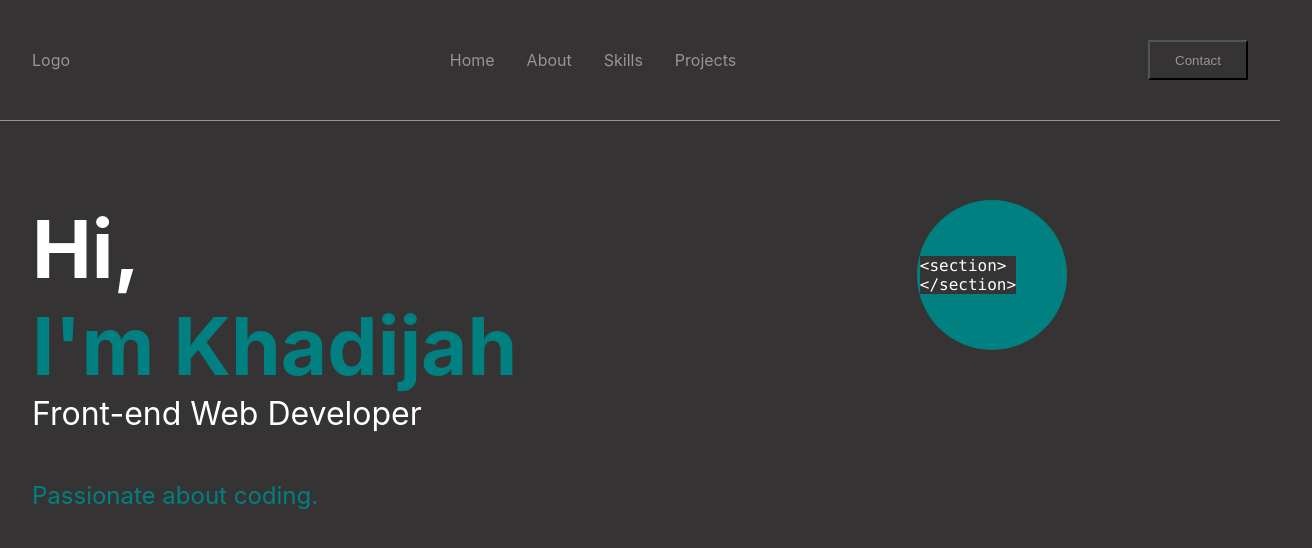
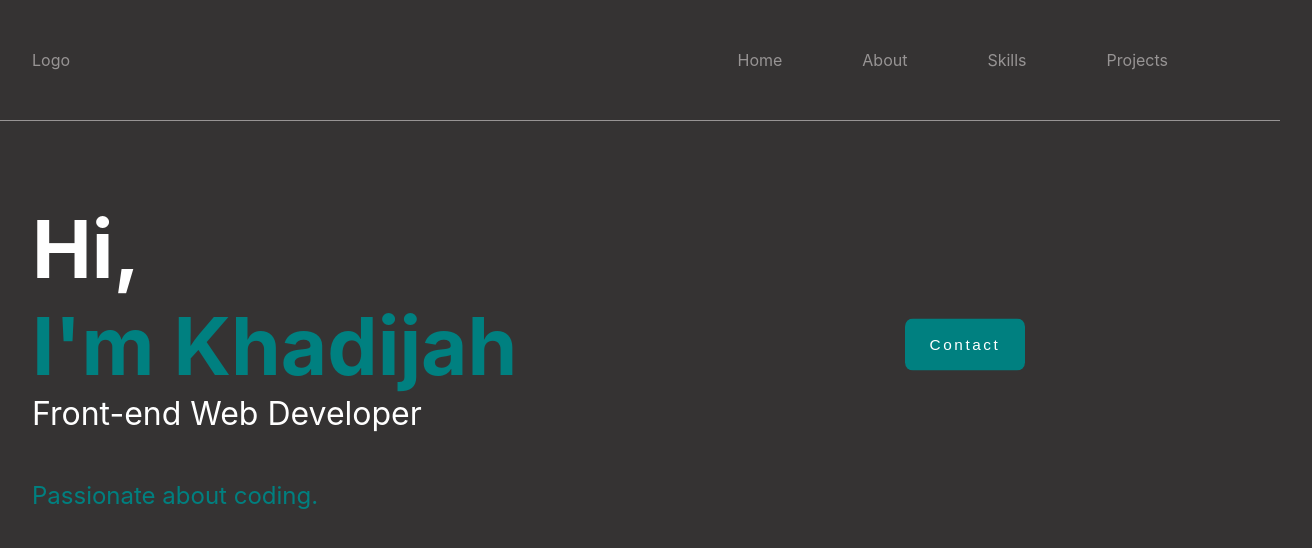
Before and after one commit to profnike/reactportfolio, a React (Create React App) app: page / in a window 1280 px wide. Shown: the top 548 px of the page, 1312 px wide, since content can reach past the window. Built offline with nearby package versions, Linux system fonts and the light colour scheme.

Commit message:
changes to navbar and the animation on home-page

```diff
--- a/src/Pages/Home/Home.css
+++ b/src/Pages/Home/Home.css
@@ -6,6 +6,7 @@
 .home h1{
     color: rgb(151, 148, 148);
 }
+
 .homebody h1{
  color: white;
   font-size: 5rem;
@@ -27,13 +28,14 @@
 .homebody{
     background-color: rgb(53, 51, 51);
     margin-top: 25vh;
+
     display: flex;
    justify-content: space-between;
     margin-left: 2rem;
     margin-right: 2rem;
   text-align: left;
-   height: 100vh;
-   width: 100%;
+
+
 
 }
 .homebody-left{
@@ -47,180 +49,77 @@
 }
 .circle{
     border-radius: 100%;
-    /* width: 300px;
-    height: 300px; */
-    /* border: 2px solid white; */
-
-
     animation: shine 5s infinite linear;
 
 
 }
-.circleDiv{
-    margin-right: 6rem;
-    width: 35%;
 
+
+
+.circleDiv button{
+    margin-right: 13rem;
+    margin-top: 7rem;
+    width:150px;
+    height: 65px;
     display: flex;
     justify-content: center;
-}
-.code-illus-div{
-    animation: divillus 5s infinite linear;
-}
-.code-illus-body{
-    animation: divillus 5s infinite linear;
-}
-.code-illus-p{
-    animation: divillus 5s infinite linear;
-}
-.code-illus-section{
-    animation: divillus 5s infinite linear;
+    align-items: center;
+    color: white;
+   letter-spacing: 0.2rem;
+    justify-content: center;
+    cursor: pointer;
+    border: none;
+    border-radius: 10px;
+    animation: button 5s infinite linear;
 }
 
-@keyframes shine{
+
+@keyframes button{
     0%{
-        /* transform:scale(1); */
+
        background-color: teal;
-       width: 150px;
-       height: 150px;
-       font-size: 1rem;
+
+        transform: scale(0.8);
+       font-size: 1.2rem;
 
     }
     25%{
-        width: 200px;
-        height: 200px;
-        background-color: rgb(50, 197, 197);
-        font-size: 1.5rem;
+
+
+        transform: scale(1);
+        background-color: rgb(3, 71, 71);
+        font-size: 1.3rem;
 
     }
 
     50%{
 
-        /* transform: translate(-40px) scale(0.95); */
-        width: 250px;
-        height: 250px;
-        background-color: grey;
-        font-size: 2rem;
+
+
+        transform: scale(1.2);
+        background-color: rgb(45, 102, 102);
+        font-size: 1.4rem;
     }
 
     75%{
-        width: 200px;
-        height: 200px;
-        background-color: rgb(92, 238, 238);
-        font-size: 1.5rem;
+        transform: scale(1);
+        background-color: rgb(39, 104, 104);
+        font-size: 1.3rem;
     }
 
     100%{
-        width: 150px;
-        height: 150px;
-        background-color: rgb(92, 238, 238);
-        font-size: 1rem;
+
+        transform: scale(0.8);
+        background-color: rgb(45, 102, 102);
+        font-size: 1.2rem;
 
     }
 
 }
-@keyframes divillus{
-    0%{
-
-       opacity: 0;
-
-    }
-    25%{
-      opacity: 0;
-
-    }
-
-    50%{
-
-    opacity: 0;
-    }
-
-    75%{
-      opacity: 0;
-    }
-
-    100%{
-       opacity: 0;
-    }
-
-}
-@keyframes bodyillus{
-    0%{
-
-       opacity: 0;
-
-    }
-    25%{
-      opacity: 0;
-
-    }
-
-    50%{
-
-    opacity: 0;
-    }
-
-    75%{
-      opacity: 0;
-    }
-
-    100%{
-       opacity: 0;
-    }
-}
-    @keyframes pillus{
-        0%{
-
-           opacity: 0;
-
-        }
-        25%{
-          opacity: 0;
-
-        }
-
-        50%{
-
-        opacity: 0;
-        }
-
-        75%{
-          opacity: 0;
-        }
-
-        100%{
-           opacity: 0;
-        }
-
-    }
-    @keyframes sectionillus{
-        0%{
-
-           opacity: 0;
-
-        }
-        25%{
-          opacity: 0;
-
-        }
-
-        50%{
-
-        opacity: 0;
-        }
-
-        75%{
-          opacity: 0;
-        }
-
-        100%{
-           opacity: 0;
-        }
-
-    }
-
 
 .circle{
     display: flex;
+    flex-direction: column;
     align-items: center;
     justify-content: center;
     color: white;
@@ -231,7 +130,7 @@
     background-color: transparent;
 
 }
-@media screen and (max-width:1024px){
+@media screen and (max-width:900px){
 
     .circleDiv{
         display: none;
--- a/src/Pages/Home/Home.js
+++ b/src/Pages/Home/Home.js
@@ -13,15 +13,12 @@ function Home (){
            <p className="job">Front-end Web Developer</p>
            <p className="likes">Passionate about coding. </p>
            </div>
-          <div className="circleDiv">
-           <div className="circle">
-               <code className="code-illus-div">&lt;div&gt; &lt;/div&gt;</code>
-               <code className="code-illus-sec">&lt;section&gt; &lt;/section&gt;</code>
-               <code className="code-illus-p">&lt;p&gt; &lt;/p&gt;</code>
-               <code className="code-illus-body">&lt;body&gt; &lt;/body&gt;</code>
+        <div className="circleDiv">
+
+            <button>Contact </button>
 
            </div>
-           </div>
+
            </div>
         </div>
     )
--- a/src/component/Navbar/Navbar.css
+++ b/src/component/Navbar/Navbar.css
@@ -38,7 +38,7 @@
 }
 .midnavbar li{
     list-style: none;
-    margin-right: 2rem;
+    margin-right: 5rem;
     color: rgb(151, 148, 148);
     transition: all 0.3s linear;
 
--- a/src/component/Navbar/Navbar.js
+++ b/src/component/Navbar/Navbar.js
@@ -38,9 +38,9 @@ function Navbar(){
 
                 </ul>
               </div>
-              <div className="contact-button">
+              {/* <div className="contact-button">
                 <button>Contact </button>
-              </div>
+              </div> */}
               <div className="barandcross">
               <div className="option open-dropdown" style={openbar}  onClick={open}>Open</div>
               <div className="option close-dropdown" style={closebar} onClick={close}>Close</div>
```
